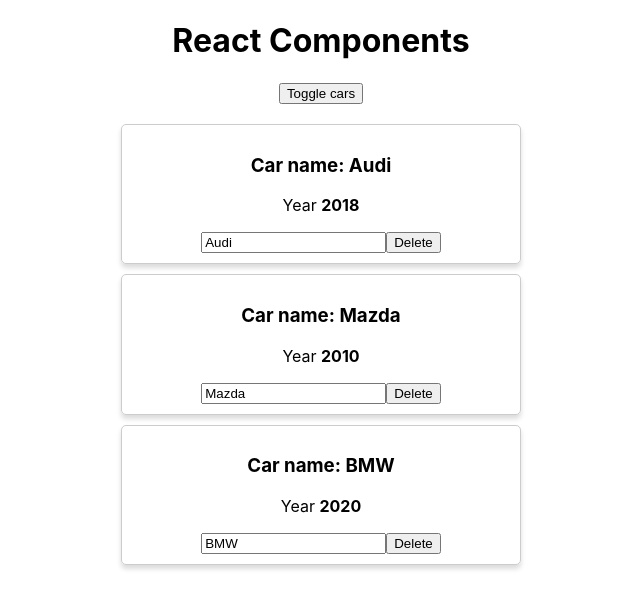
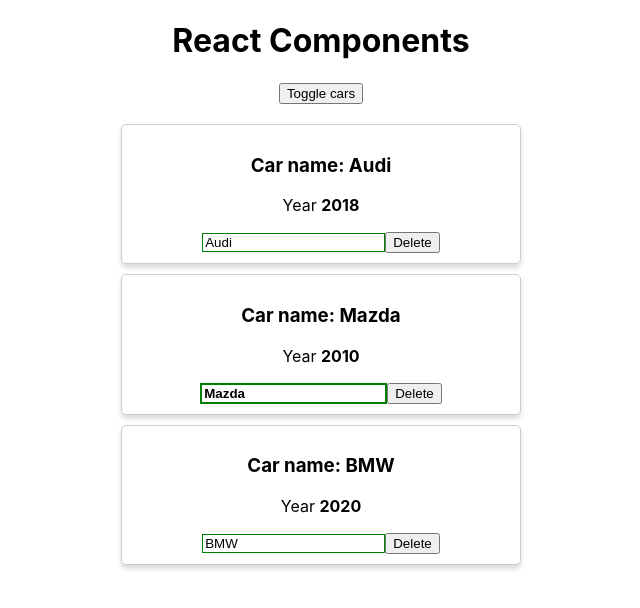
Before and after one commit to RuslanPostnikov/react-learn, a React (Create React App) app in the folder jsx-syntax/: page / in a window 1280 px wide. Both pictures are taken after a click on the button "Toggle cars". Shown: the top 608 px of the page, without its empty margins (319-959 px from the left). Built offline with nearby package versions, Linux system fonts and the light colour scheme.

Commit message:
Styles. Dynamic classNames

```diff
--- a/jsx-syntax/src/components/Car.css
+++ b/jsx-syntax/src/components/Car.css
@@ -5,3 +5,22 @@
     box-shadow: 0 4px 5px 0 rgba(0, 0, 0, .14);
     border-radius: 5px;
 }
+
+.input {}
+
+.input:active, .input:focus {
+    outline: none;
+}
+
+.input.green {
+    border: 1px solid green;
+}
+
+.input.red {
+    border: 1px solid red;
+}
+
+.input.bold {
+    border: 2px solid green;
+    font-weight: bold;
+}
--- a/jsx-syntax/src/components/Car.jsx
+++ b/jsx-syntax/src/components/Car.jsx
@@ -1,13 +1,26 @@
 import React from "react";
 import './Car.css';
 
-const Car = (props) => (
+const Car = (props) => {
+    const inputClasses = ['input'];
+
+    props.name.length ? inputClasses.push('green') : inputClasses.push('red');
+
+    if(props.name.length > 4) inputClasses.push('bold');
+
+    return (
         <div className='Car'>
             <h3>Car name: {props.name}</h3>
             <p>Year <strong>{props.year}</strong></p>
-        <input type="text" onChange={props.onChangeName} value={props.name}/>
+            <input
+                type="text"
+                onChange={props.onChangeName}
+                value={props.name}
+                className={inputClasses.join(' ')}
+            />
             <button onClick={props.onDelete}>Delete</button>
         </div>
     );
+}
 
 export default Car;
```
Lines whose indentation alone changed are shown as unchanged.
